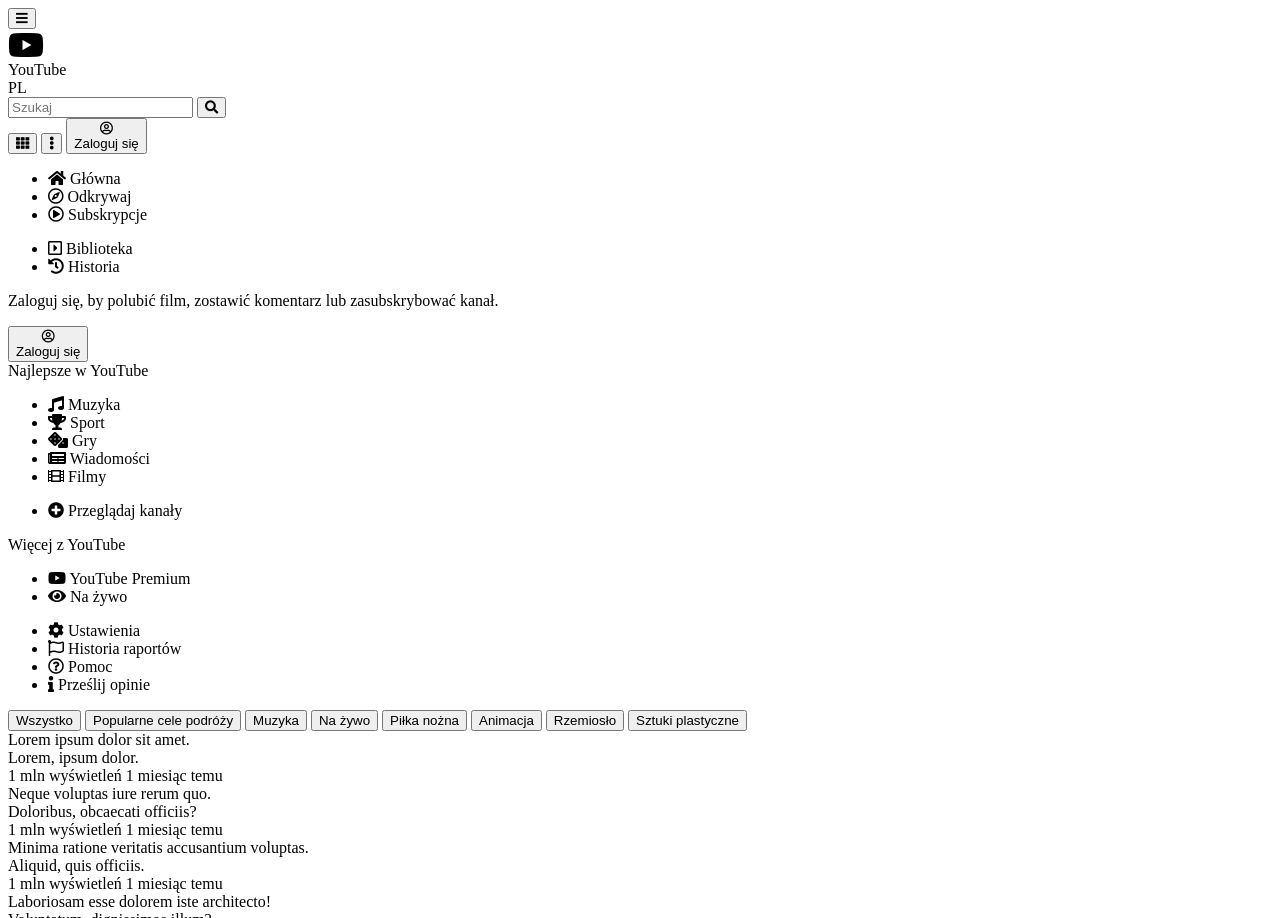
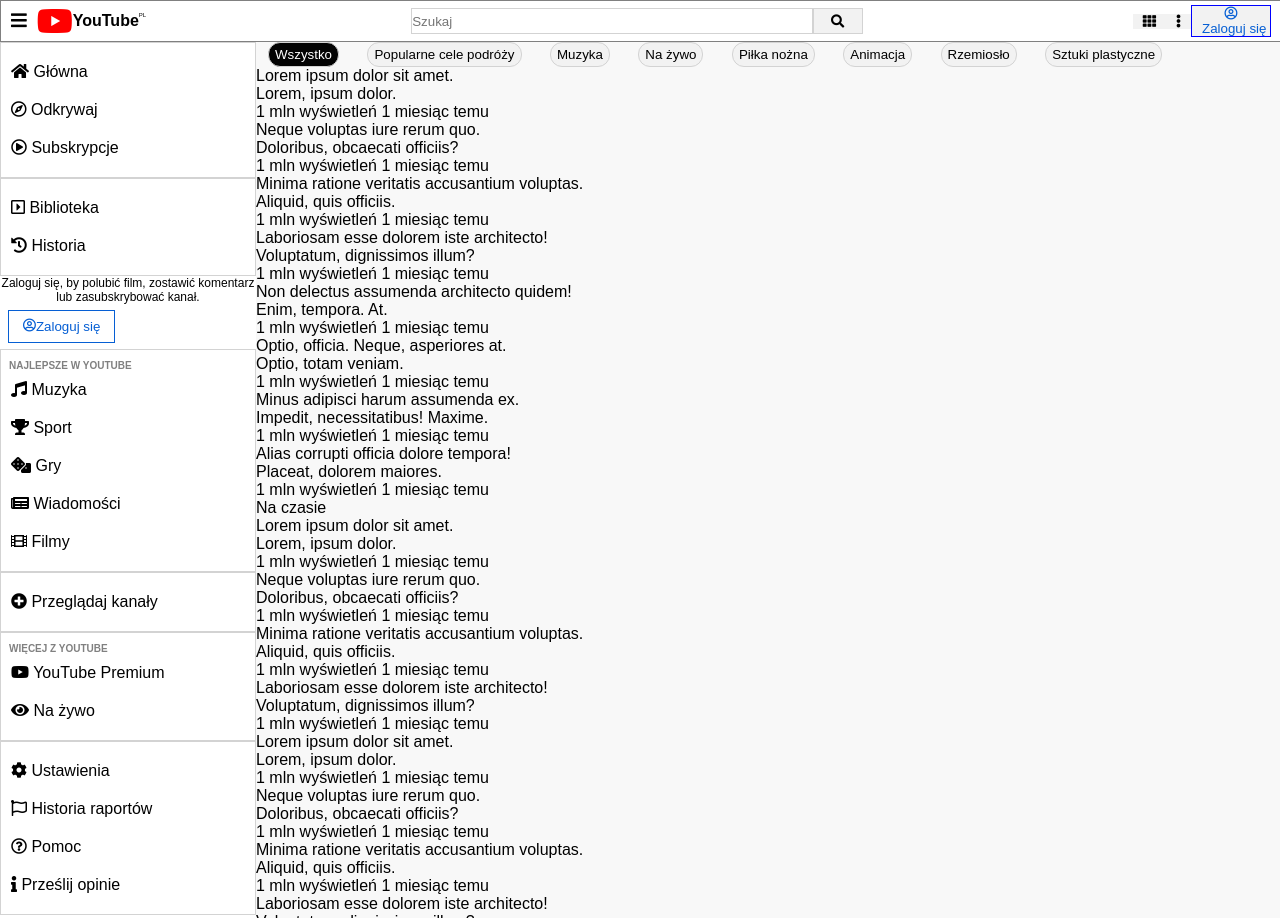
Before and after one commit to ameliakanabaj/html-css-training, a plain HTML site: page youtube/index.html in a window 1280 px wide. Shown: the top 918 px of the page. Drawn offline with Linux system fonts and the light colour scheme.

Commit message:
troche youtuba

```diff
--- a/youtube/index.html
+++ b/youtube/index.html
@@ -5,7 +5,7 @@
   <meta http-equiv="X-UA-Compatible" content="IE=edge">
   <meta name="viewport" content="width=device-width, initial-scale=1.0">
   <title>Kolokwium 2021/2022</title>
-  <link rel="stylesheet" href="wtw-kolokwium-2021.css">
+  <link rel="stylesheet" href="styles.css">
   <link rel="stylesheet" href="https://cdnjs.cloudflare.com/ajax/libs/font-awesome/5.15.1/css/all.min.css">
 </head>
 <body>
--- /dev/null
+++ b/youtube/styles.scss
@@ -0,0 +1,136 @@
+@import "./variables";
+
+*{
+    margin: 0;
+    padding: 0;
+}
+body {
+    background-color: $background-color;
+    font-family: Arial, Helvetica, sans-serif;
+}
+button{
+    border: 0;
+    cursor: pointer;
+    background-color: $category-hover;
+}
+header {
+    background-color: white;
+    height: 40px;
+    position: sticky;
+    top: 0;
+    display: flex;
+    flex-direction: row;
+    border: 1px solid gray;
+    .start {
+        display: flex;
+        flex-direction: row;
+        align-items: center;
+        button {
+            font-size: large;
+            background-color: white;
+            padding: 0 10px;
+        }
+    }
+    .logo {
+        display: flex;
+        flex-direction: row;
+        align-items: center;
+        font-weight: bold;
+        .pl {
+            position: relative;
+            bottom: 6px;
+            font-size: 6px;
+            font-weight: normal;
+        }
+        :first-child {
+            color: red;
+        }
+    }
+    width: 100%;
+    justify-content: space-between;
+    align-items: center;
+    .center{
+        input {
+            height: 24px;
+            width: 400px;
+            border: 1px solid lightgray;
+        }
+        button {
+            height: 26px;
+            border: 1px solid lightgray;
+            width: 50px;
+            position: relative;
+            right: 5px;
+        }
+    }
+    .end {
+        display: flex;
+        flex-direction: row;
+        justify-content: space-between;
+        align-items: center;
+        button {
+            padding: 0 10px;
+        }
+        .login{
+            color: $login-color;
+            border: 1px solid blue;
+            width: 80px;
+            margin-right: 10px;
+        }
+    }
+}
+#body {
+    display: grid;
+    grid-template-columns: 1fr 4fr;
+    #left-section {
+        background-color: white;
+        display: flex;
+        flex-direction: column;
+        .link-group {
+            border: 1px solid lightgray;
+            display: flex;
+            flex-direction: column;
+            justify-content: space-between;
+            padding: 10px 0;
+            li {
+                padding: 10px;
+            }
+        }
+        .login-info {
+            p {
+                font-size: 12px;
+                text-align: center;
+            }
+            .login {
+                border: 1px solid $login-color;
+                color: $login-color;
+                display: flex;
+                flex-direction: row;
+                padding: 8px 14px;
+                background-color: white;
+                margin: 6px 8px;
+            }
+        }
+        .header {
+            text-transform: uppercase;
+            color: gray;
+            font-size: 10px;
+            font-weight: bold;
+            padding-left: 8px;
+        }
+    }
+    #main-section {
+        .buttons {
+            button {
+                border: 1px solid lightgray;
+                border-radius: 12px;
+                padding: 4px 6px;
+                margin: 0 12px;
+            }
+        .active {
+            background-color: $header-button;
+            color: white;
+        }
+        }
+    }
+}
```
Also changed, not shown: youtube/styles.css (added), 1 other file.
